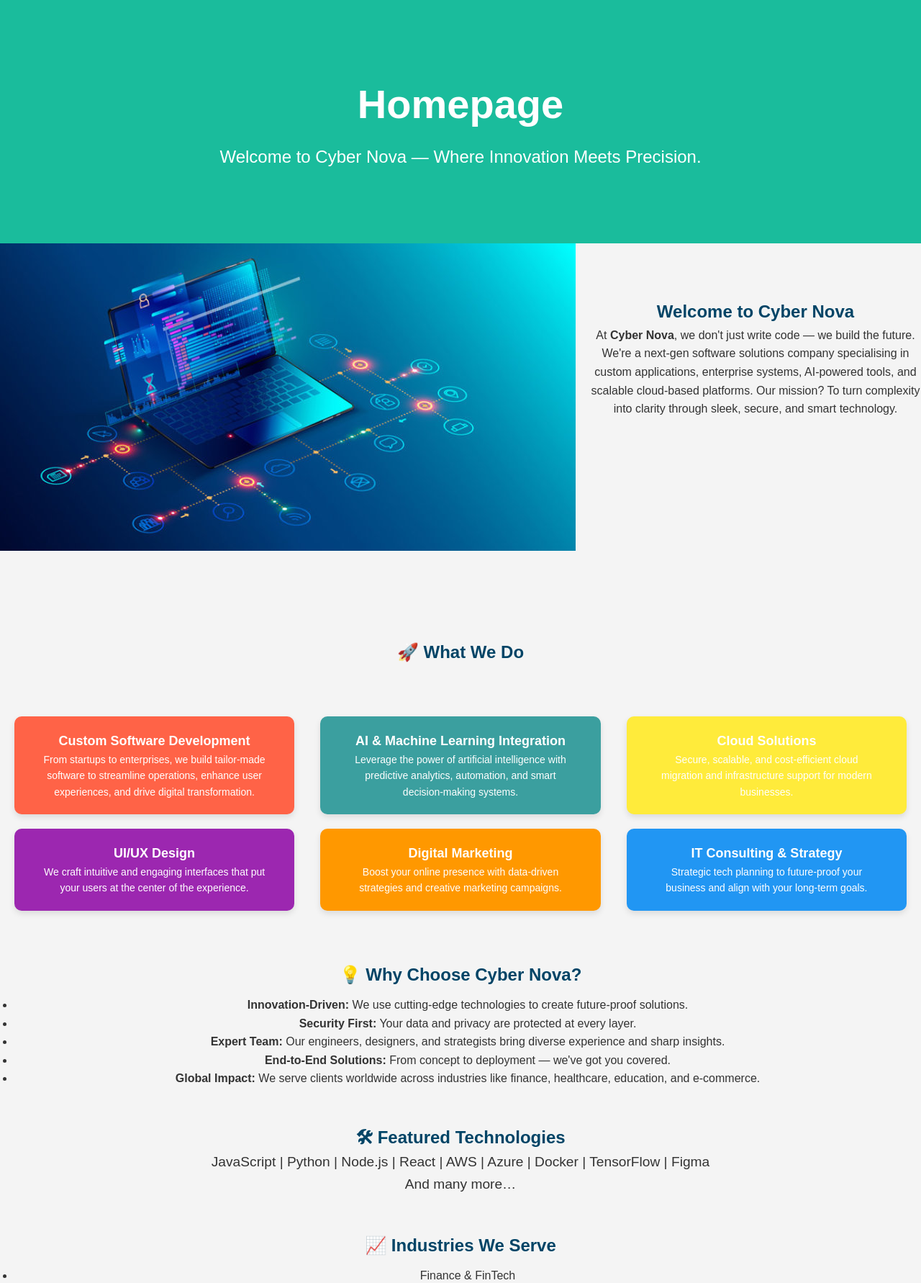
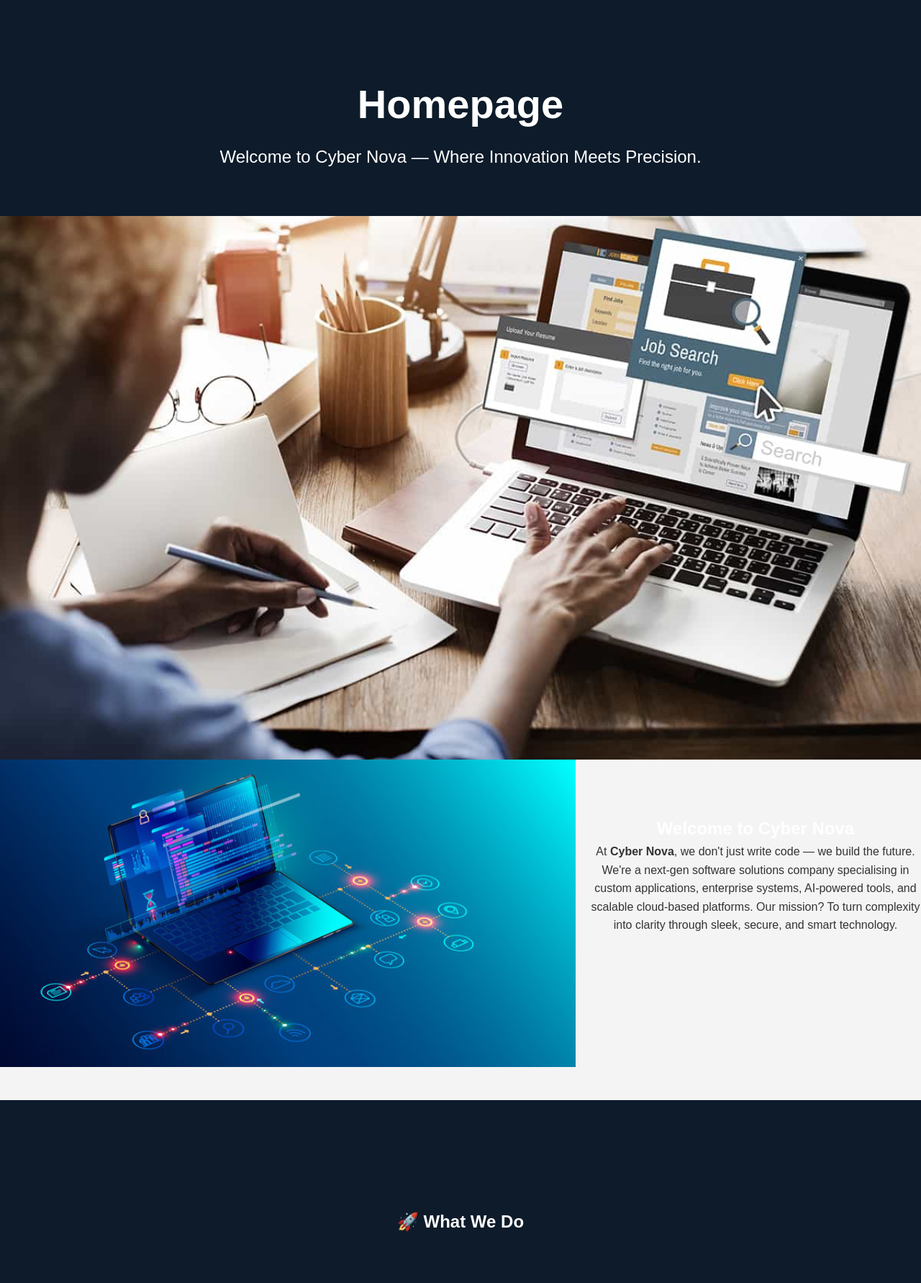
Before and after one commit to Shriyans007/Web-Tech-Project, a PHP site: page / in a window 1280 px wide. Shown: the part 138-1920 px from the top of the page at 72% size. Run offline with PHP 8.4, Linux system fonts and the light colour scheme.

Commit message:
added homepage image

```diff
--- a/index.html
+++ b/index.html
@@ -35,6 +35,11 @@
         </div>
       </div>
 
+      <div class="hero-image">
+        <img src="/homepageimage.jpg" alt="Team Group Photo" width="100%">
+        </div>
+    </div>
+
       <div class="image-container">
         <img src="/welcomeimage.jpg " class= "image2" alt="Description of the image">
         <div class="text-container">
@@ -49,7 +54,9 @@
         </div>
       </div>
 
- <br> <br> <br> <br> <br> <br> <br> <br> <br> <br>
+ <br> <br> <br> <br> <br> <br> <br> <br> <br>
+ <div class="hero2">
+ <div class="container">
     <div class="services">
         <h2>🚀 What We Do</h2>
     </div>
@@ -97,8 +104,8 @@
         </div>
       </div>
     </div>
-
-
+  </div>
+ </div>
 
 
 
@@ -122,7 +129,7 @@
 
 
         <div class="why-us">
-          <h2>💡 Why Choose Cyber Nova?</h2>
+          <h3>💡 Why Choose Cyber Nova?</h3>
           <ul>
             <li><strong>Innovation-Driven:</strong> We use cutting-edge technologies to create future-proof solutions.</li>
             <li><strong>Security First:</strong> Your data and privacy are protected at every layer.</li>
@@ -133,7 +140,7 @@
         </div>
 
         <div class="tech-stack">
-          <h2>🛠 Featured Technologies</h2>
+          <h3>🛠 Featured Technologies</h3>
           <p>
             JavaScript | Python | Node.js | React | AWS | Azure | Docker | TensorFlow | Figma<br>
             And many more…
@@ -141,7 +148,7 @@
         </div>
 
         <div class="industries">
-          <h2>📈 Industries We Serve</h2>
+          <h3>📈 Industries We Serve</h3>
           <ul>
             <li>Finance & FinTech</li>
             <li>Healthcare & MedTech</li>
--- a/styles.css
+++ b/styles.css
@@ -133,7 +133,7 @@ section {
 }
 
 h2 {
-    color: #004466;
+    color: white;
 }
 
 h3 {
@@ -314,10 +314,16 @@ textarea {
 /*Home Page*/
 
 .hero {
-    background-color: #1abc9c;
+    background-color: #0D1B2A;
     color: white;
     text-align: center;
     padding: 100px 0;
+  }
+  .hero2 {
+    background-color: #0D1B2A;
+    color: white;
+    padding: 100px 0;
+    height: 800px;
   }
 
   .hero h1 {
@@ -361,6 +367,7 @@ textarea {
     width: 90%;
     margin: 0 auto;
     max-width: 1200px;
+    height: 100px;
   }
 
 
@@ -368,7 +375,7 @@ textarea {
   .card {
     box-shadow: 0 4px 8px 0 rgba(0,0,0,0.2);
     transition: 0.3s;
-    width: 40%;
+    width: 70%;
   }
 
   .card:hover {
@@ -385,16 +392,19 @@ textarea {
     justify-content: space-between;
     flex-wrap: wrap;
     gap: 20px;
-    padding: 20px;
+    padding: 40px;
   }
 
   .card {
-    flex-basis: calc(33% - 20px); /* Each card takes up 1/3 of the space */
+    flex-basis: calc(33% - 60px); /* Each card takes up 1/3 of the space */
     background-color: #fff;
     padding: 20px;
     border-radius: 10px;
     box-shadow: 0 4px 8px rgba(0, 0, 0, 0.1);
     transition: transform 0.3s;
+    height: 200px;
+    text-align: center;
+    text-align: middle;
   }
 
   .card:hover {
@@ -414,7 +424,7 @@ textarea {
   }
 
   .card3 {
-    background-color: #ffeb3b; /* Yellow */
+    background-color: #ac9b03; /* Yellow */
   }
 
   .card4 {
```
Also changed, not shown: homepageimage.jpg (added). Lines whose indentation alone changed are shown as unchanged.
